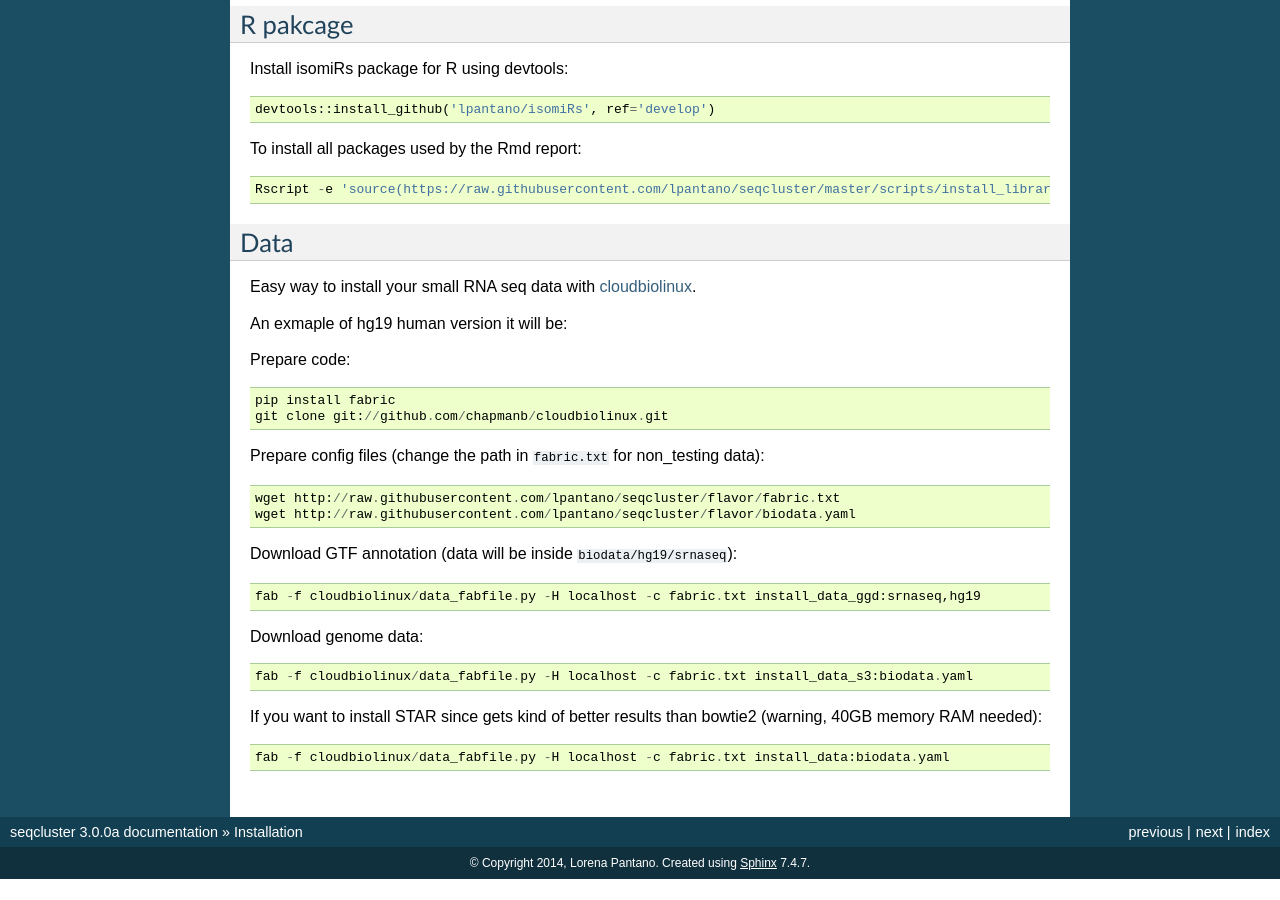
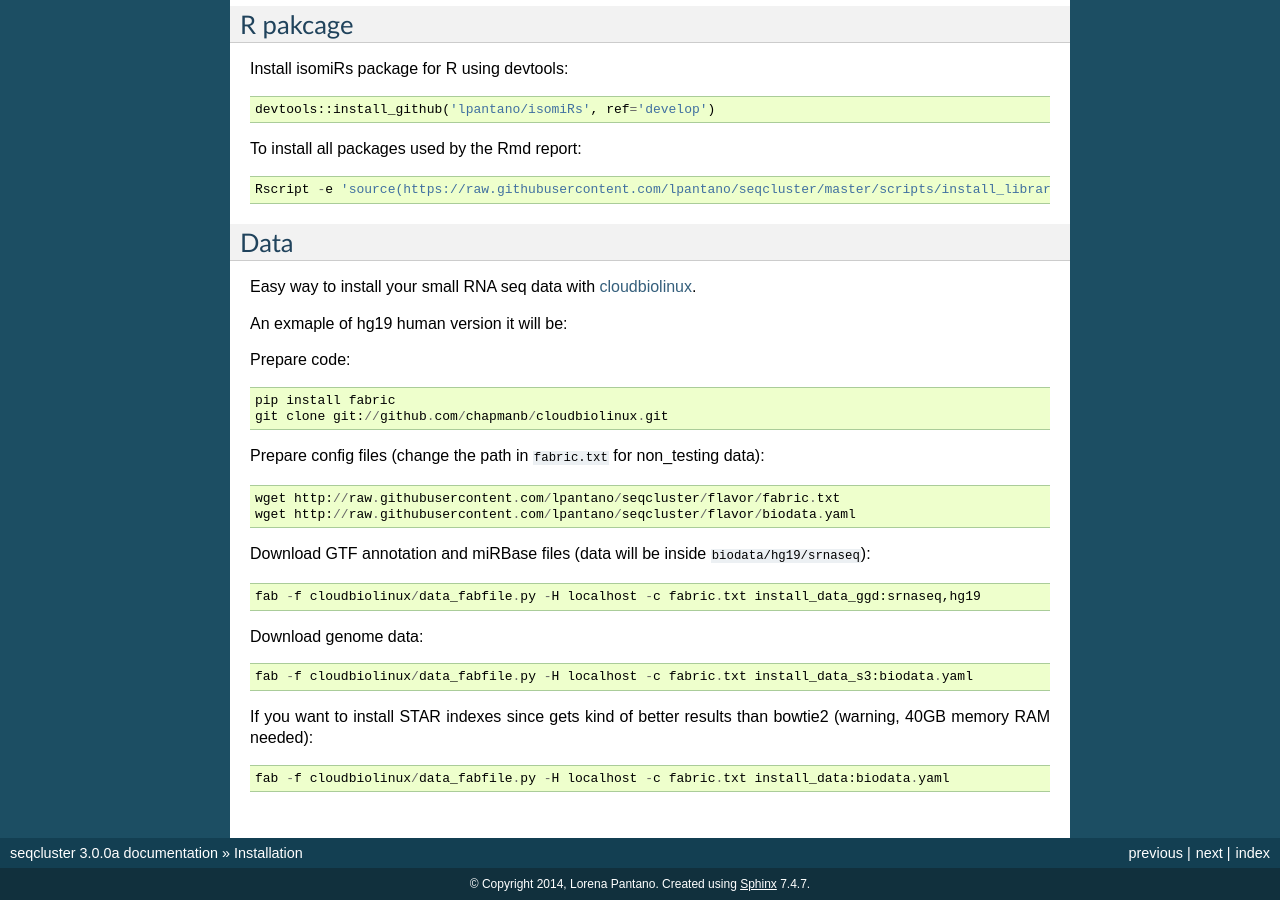
Before and after one commit to lpantano/seqcluster, a Sphinx documentation site: the page built from doc/source/installation.rst, in a window 1280 px wide and 900 px high, scrolled down 2288 px. Built offline with Sphinx 7.4.7, drawn with Linux system fonts in a browser that asks for light colours; before the commit the page ends 3167 px from its top, so only the background shows below that.

Commit message:
Better information in docs for data installation

```diff
--- a/doc/source/installation.rst
+++ b/doc/source/installation.rst
@@ -5,7 +5,7 @@ Installation
 ============
 
 Seqcluster
----------
+----------
 
 **With bcbio installed**
 
@@ -122,7 +122,7 @@ will tell you if all dependencies are installed and ready to use the framework
 
 
 R pakcage
---------
+---------
 
 Install isomiRs package for R using devtools::
 
@@ -153,7 +153,7 @@ Prepare config files (change the path in ``fabric.txt`` for non_testing data)::
     wget http://raw.githubusercontent.com/lpantano/seqcluster/flavor/fabric.txt
     wget http://raw.githubusercontent.com/lpantano/seqcluster/flavor/biodata.yaml
 
-Download GTF annotation (data will be inside ``biodata/hg19/srnaseq``)::
+Download GTF annotation and miRBase files (data will be inside ``biodata/hg19/srnaseq``)::
 
     fab -f cloudbiolinux/data_fabfile.py -H localhost -c fabric.txt install_data_ggd:srnaseq,hg19
 
@@ -161,7 +161,7 @@ Download genome data::
 
     fab -f cloudbiolinux/data_fabfile.py -H localhost -c fabric.txt install_data_s3:biodata.yaml
 
-If you want to install STAR since gets kind of better results than bowtie2 (warning, 40GB memory RAM needed)::
+If you want to install STAR indexes since gets kind of better results than bowtie2 (warning, 40GB memory RAM needed)::
 
     fab -f cloudbiolinux/data_fabfile.py -H localhost -c fabric.txt install_data:biodata.yaml
 
```
